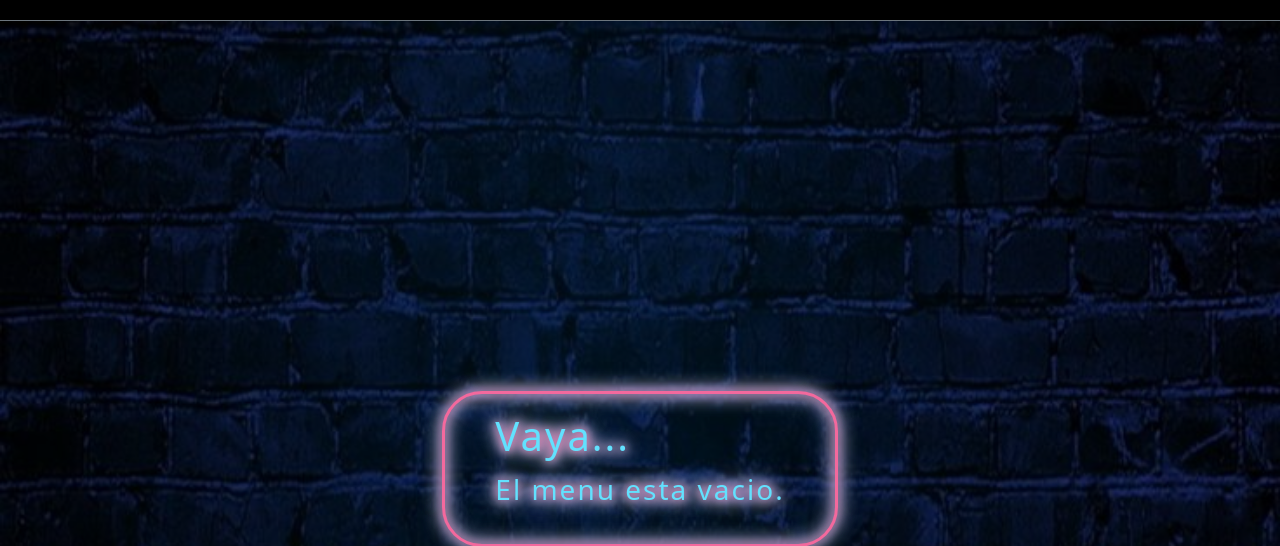
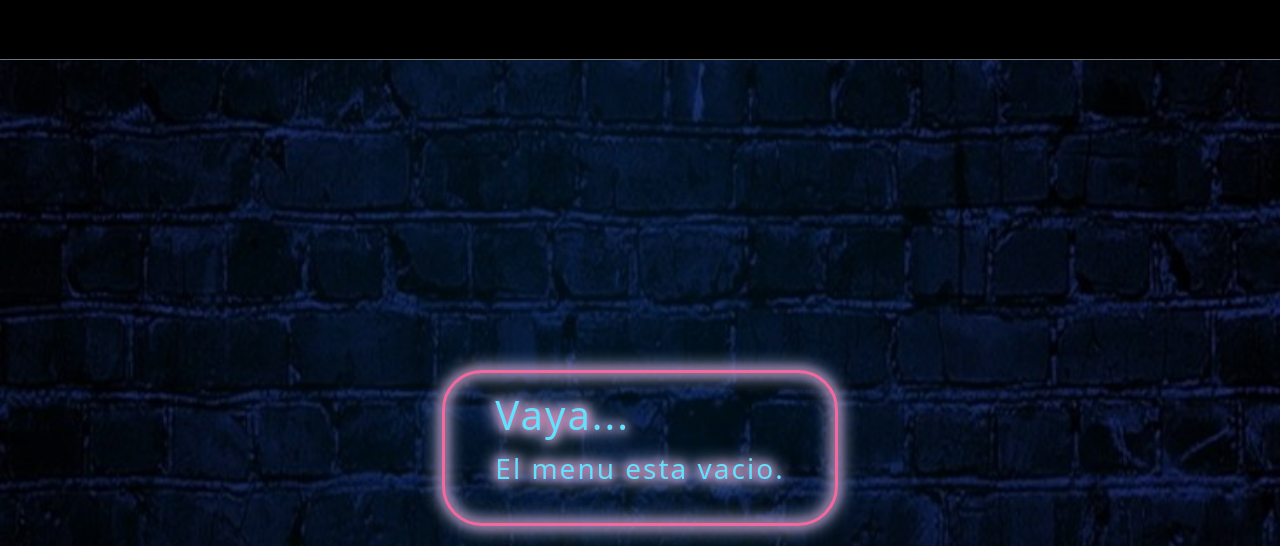
Before and after one commit to Matibas0903/MenuWeb, a PHP site: page /Menu_Web/Bar.php in a window 1280 px wide. Shown: the top 546 px of the page. Run offline with PHP 8.4, Linux system fonts and the light colour scheme; data comes from the database, SQL or seed files in the repository; data that the repository does not hold is empty.

Commit message:
fix style

```diff
--- a/style.css
+++ b/style.css
@@ -268,12 +268,17 @@ body::before {
     gap: 10px;
     justify-content: flex-start;
     flex-wrap: nowrap;
-    padding: 10px;
-    margin-bottom: 25px;
-    position: sticky;
+    padding: 10px 20px;
+    position: fixed;
     top: 0;
-    z-index: 100;
+    left: 0;
+    width: 100%;
+    background-color: #2a2a2a;
+    z-index: 1000;
     overflow-x: auto;
+    box-sizing: border-box;
+    height: 60px;
+    align-items: center;
 }
 
 .nav-categorias a {
@@ -285,6 +290,7 @@ body::before {
     background-color: #2a2a2a;
     color: #eaeaea;
     transition: all 0.2s ease;
+    line-height: 1.2;
 }
 
 .nav-categorias a:hover {
```
